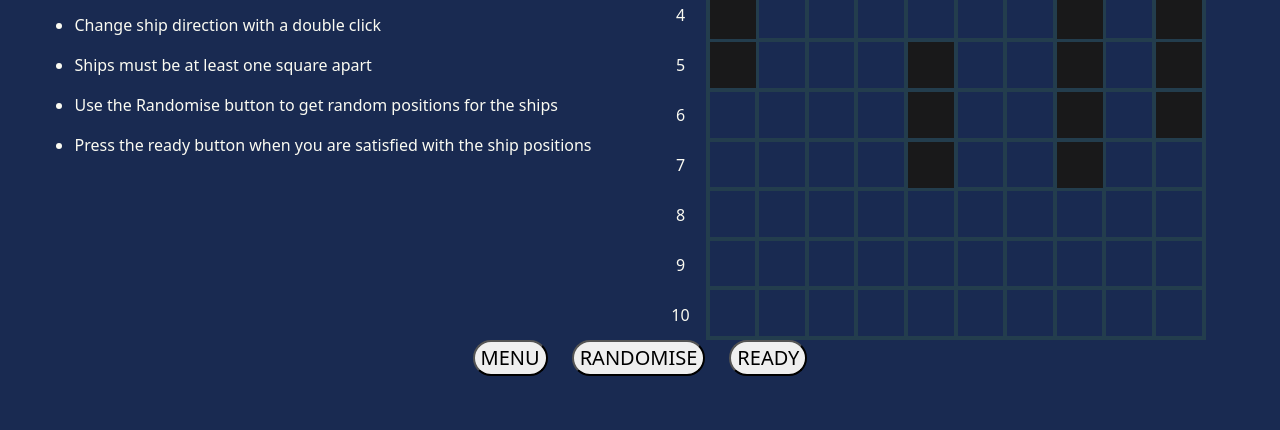
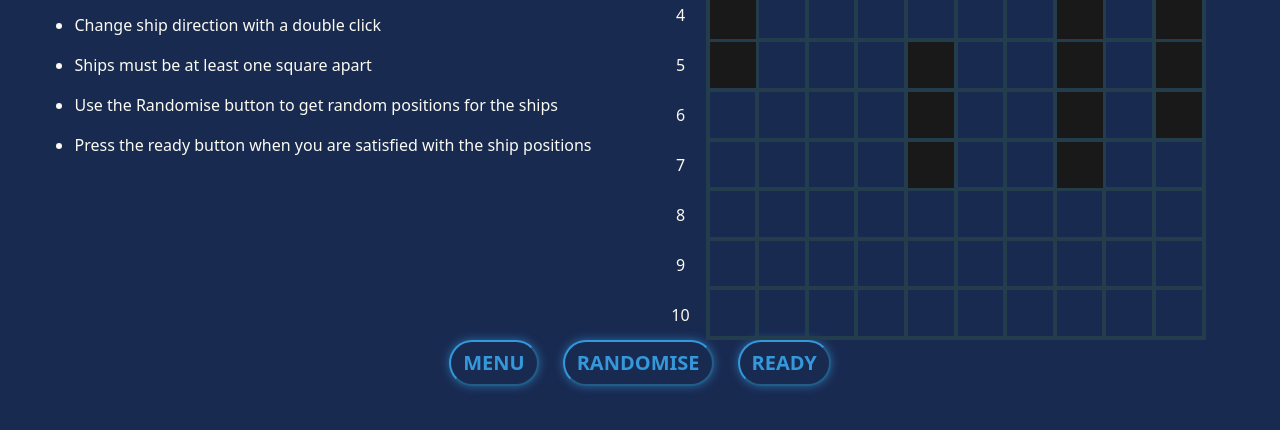
Before and after one commit to V1IRuZ/battleship, a website built with webpack: page src/template.html in a window 1280 px wide. Both pictures are taken after a click on the button "PLAYER VS AI". Shown: the part 390-820 px from the top of the page. Built offline with nearby package versions, Linux system fonts and the light colour scheme.

Commit message:
style(css): customize buttons

```diff
--- a/src/styles.css
+++ b/src/styles.css
@@ -84,6 +84,7 @@ h6 {
   --miss-color: #fbfbf2;
   --ship-color: #19191a;
   --active-color: #3498db;
+  --box-shadow: 0 0 10px rgba(52, 152, 219, 0.6);
 }
 
 body {
@@ -111,6 +112,7 @@ main {
 }
 
 button {
+  cursor: pointer;
   border-radius: 30px;
 }
 
@@ -120,6 +122,18 @@ button {
   display: flex;
   flex-direction: column;
   gap: 3em;
+}
+
+button {
+  color: var(--active-color);
+  font-weight: 900;
+  background-color: var(--background-color);
+  border-color: var(--active-color);
+  box-shadow: var(--box-shadow);
+}
+
+button:hover {
+  background-color: #1f3464;
 }
 
 .single-player,
@@ -174,8 +188,10 @@ ul {
   gap: 1.5em;
 }
 
-.options > button {
+.options > button,
+.back-btn {
   font-size: 1.25rem;
+  padding: 6px 12px;
 }
 
 /* GAMEBOARD */
@@ -291,7 +307,8 @@ h1,
 .board-grid {
   transition:
     border-color 0.4s ease,
-    box-shadow 0.4s ease;
+    box-shadow 0.4s ease,
+    border-radius 0.4 ease;
 }
 
 /* SWITCHING ACTIVE PLAYER */
```
